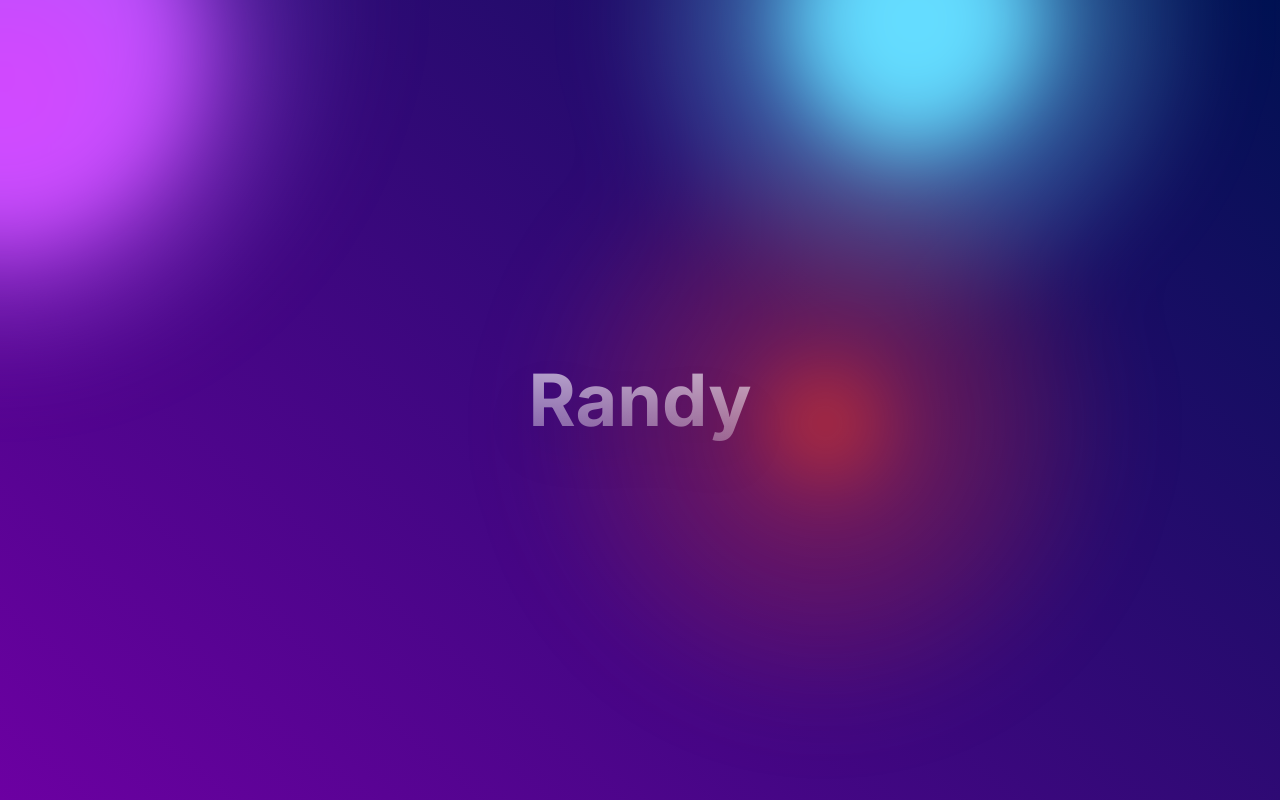
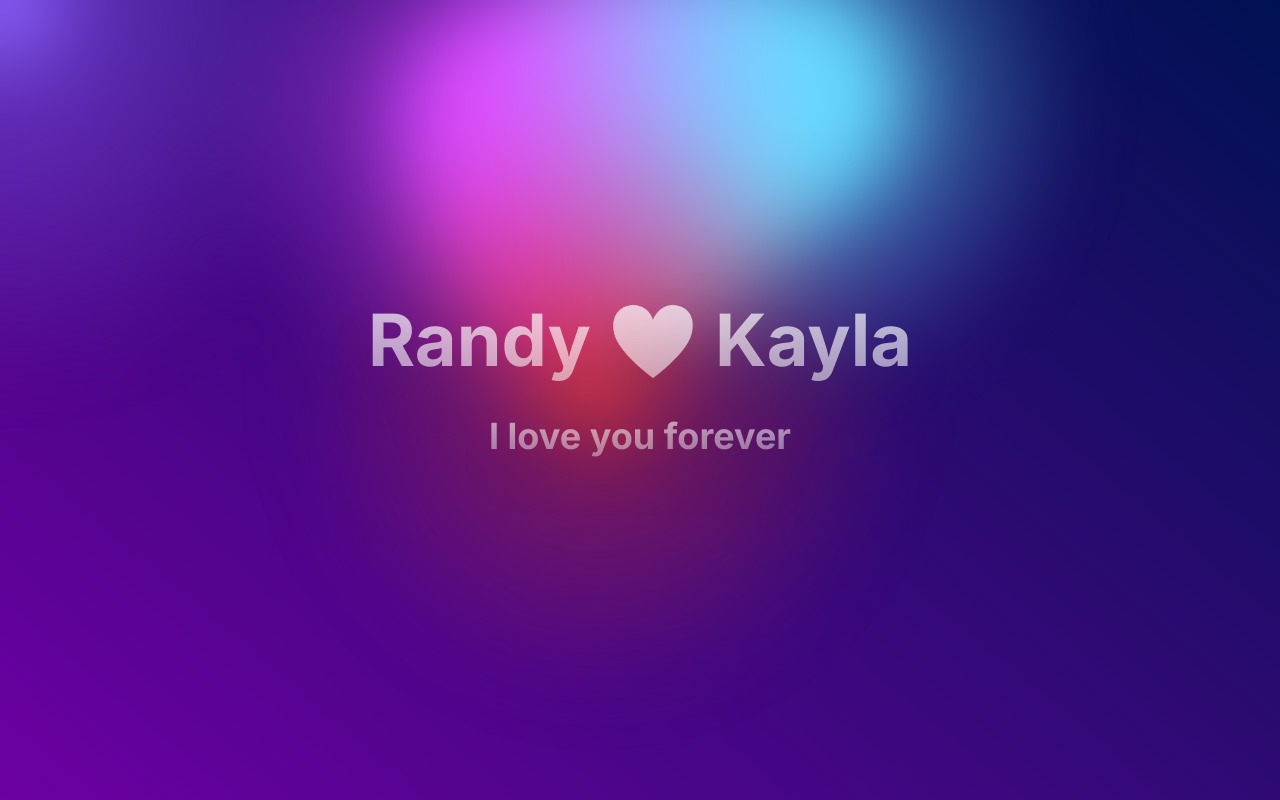
Before and after one commit to randyren278/visual-display, a Next.js app: page / in a window 1280 px wide. Built offline with nearby package versions, Linux system fonts and the light colour scheme.

Commit message:
finished

```diff
--- a/app/components/Heart.tsx
+++ b/app/components/Heart.tsx
@@ -5,9 +5,12 @@ export function BackgroundGradientAnimationDemo() {
   return (
     <BackgroundGradientAnimation>
       <div className="absolute z-50 inset-0 flex items-center justify-center text-white font-bold px-4 pointer-events-none text-3xl text-center md:text-4xl lg:text-7xl">
-        <p className="bg-clip-text text-transparent drop-shadow-2xl bg-gradient-to-b from-white/80 to-white/20 leading-none py-10">
-          Randy
-        </p>
+        <div className="bg-clip-text text-transparent drop-shadow-2xl bg-gradient-to-b from-white/80 to-white/20 leading-none py-10">
+          <p>Randy ❤️ Kayla</p>
+          <p className="bg-clip-text text-transparent lg:text-4xl md:text-3xl text-xl drop-shadow-2xl bg-gradient-to-b from-white/80 to-white/20 leading-none py-10">
+            I love you forever
+          </p>
+        </div>
       </div>
     </BackgroundGradientAnimation>
   );
```
